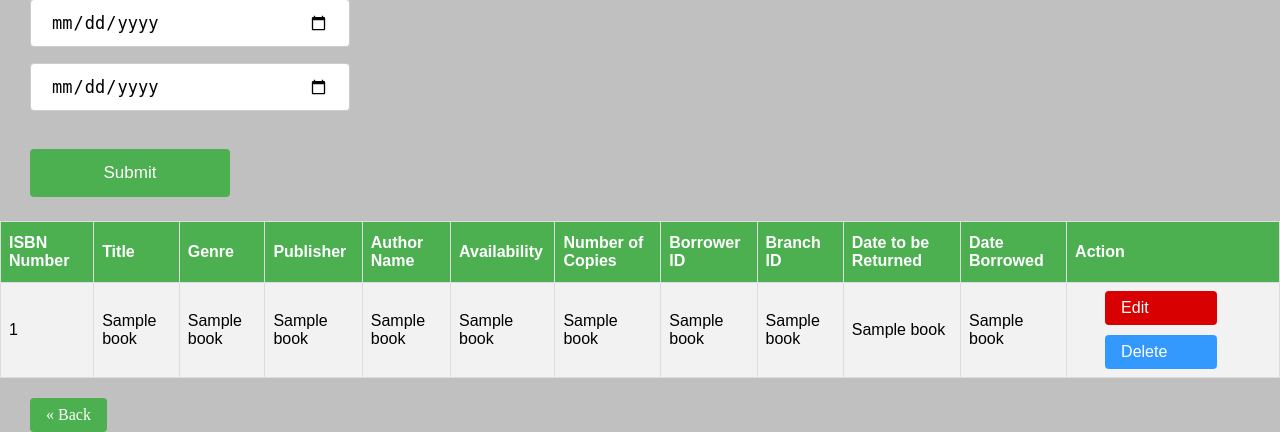
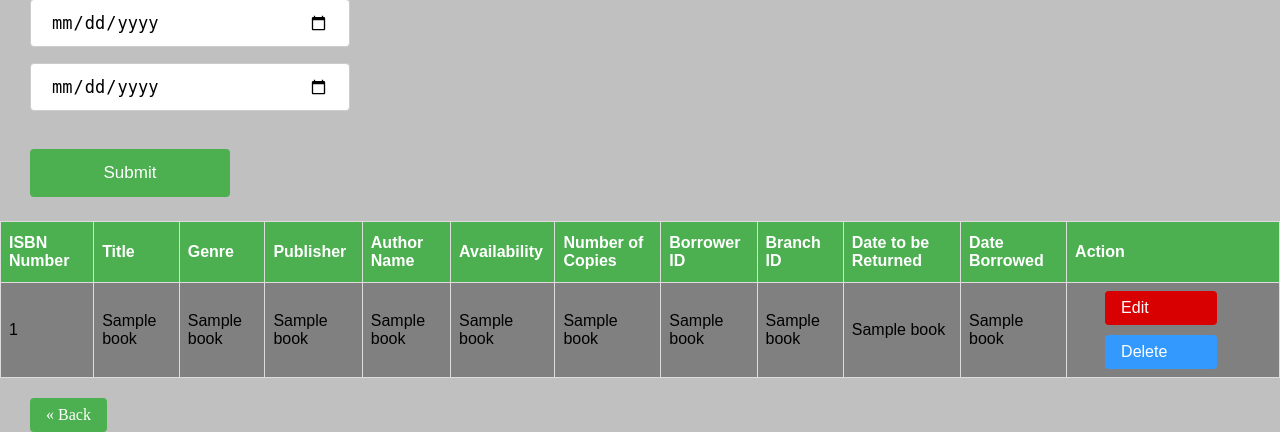
Before and after one commit to TegSingh/DMS-Project-Phase-3, a Flask app: template templates/books.html in a window 1280 px wide. Shown: the part 667-1099 px from the top of the page. Run offline with Flask 2, Linux system fonts and the light colour scheme; the template is opened without the code that fills it: most values are stand-ins (such as "Sample title", 1, 10 or a date in 2020); parts of the project's set-up code (start-up, migrations or seed data) failed here and were passed over.

Commit message:
Update stylesheet.css

```diff
--- a/static/css/stylesheet.css
+++ b/static/css/stylesheet.css
@@ -84,7 +84,7 @@ td, th {
     padding: 8px;
   }
 tr:nth-child(even){
-      background-color: #f2f2f2;
+      background-color: grey;
     }
 th {
         padding-top: 12px;
```
